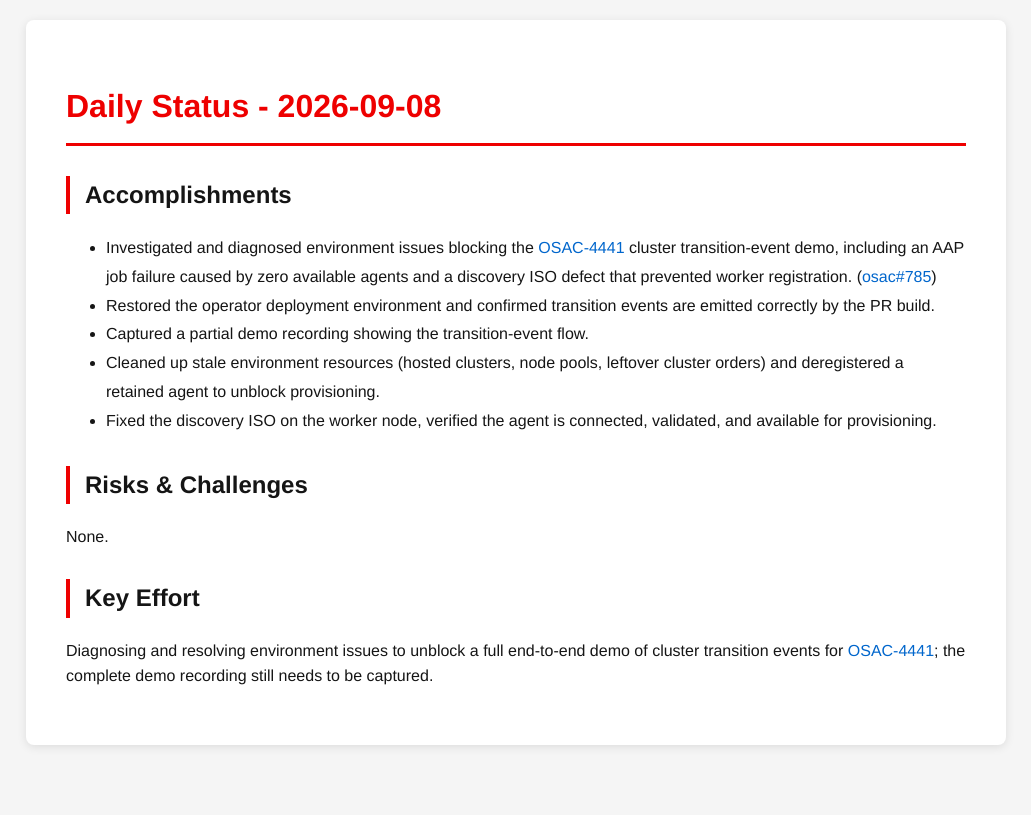
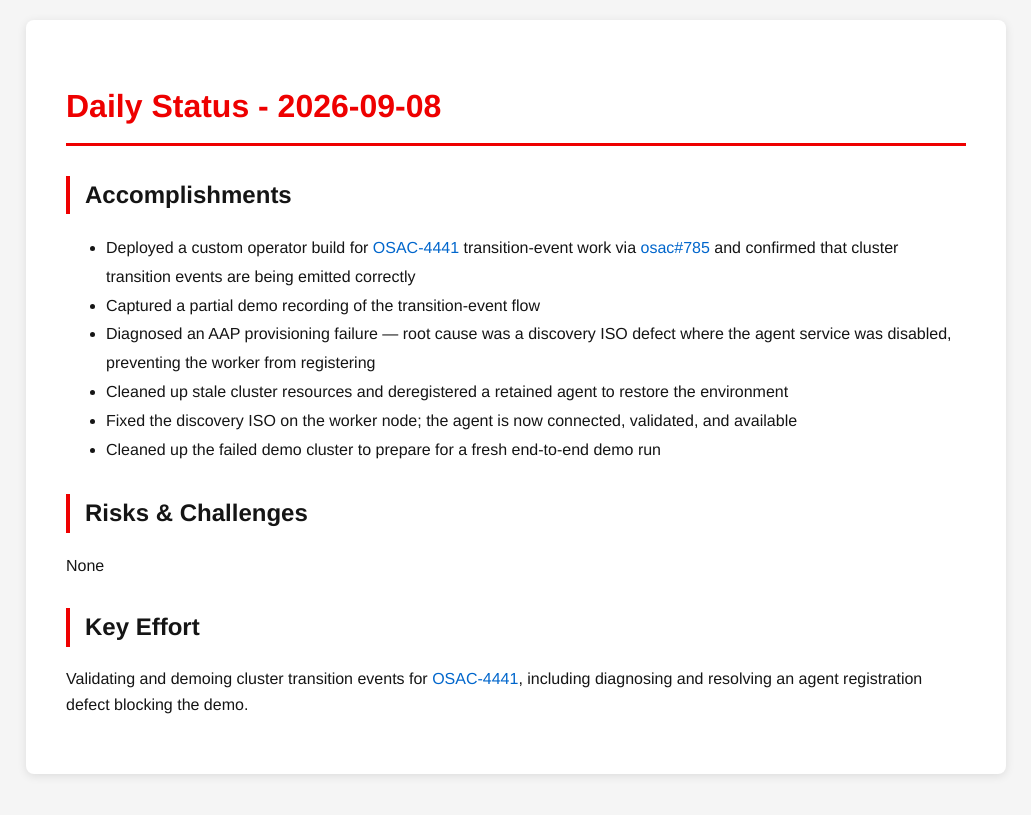
Before and after one commit to tzvatot/daily-status, a Jekyll site: the page built from 2026-09-08.md, in a window 1280 px wide. Shown: the top 815 px of the page, without its empty margins (124-1155 px from the left). Built offline with Jekyll 4.4.1, drawn with Linux system fonts in a browser that asks for light colours.

Commit message:
Daily status update - 2026-09-08

```diff
--- a/2026-09-08.md
+++ b/2026-09-08.md
@@ -7,14 +7,15 @@ date: 2026-09-08
 # Daily Status - 2026-09-08
 
 ## Accomplishments
-- Investigated and diagnosed environment issues blocking the [OSAC-4441](https://redhat.atlassian.net/browse/OSAC-4441) cluster transition-event demo, including an AAP job failure caused by zero available agents and a discovery ISO defect that prevented worker registration. ([osac#785](https://github.com/osac-project/osac/pull/785))
-- Restored the operator deployment environment and confirmed transition events are emitted correctly by the PR build.
-- Captured a partial demo recording showing the transition-event flow.
-- Cleaned up stale environment resources (hosted clusters, node pools, leftover cluster orders) and deregistered a retained agent to unblock provisioning.
-- Fixed the discovery ISO on the worker node, verified the agent is connected, validated, and available for provisioning.
+- Deployed a custom operator build for [OSAC-4441](https://redhat.atlassian.net/browse/OSAC-4441) transition-event work via [osac#785](https://github.com/osac-project/osac/pull/785) and confirmed that cluster transition events are being emitted correctly
+- Captured a partial demo recording of the transition-event flow
+- Diagnosed an AAP provisioning failure — root cause was a discovery ISO defect where the agent service was disabled, preventing the worker from registering
+- Cleaned up stale cluster resources and deregistered a retained agent to restore the environment
+- Fixed the discovery ISO on the worker node; the agent is now connected, validated, and available
+- Cleaned up the failed demo cluster to prepare for a fresh end-to-end demo run
 
 ## Risks & Challenges
-None.
+None
 
 ## Key Effort
-Diagnosing and resolving environment issues to unblock a full end-to-end demo of cluster transition events for [OSAC-4441](https://redhat.atlassian.net/browse/OSAC-4441); the complete demo recording still needs to be captured.
+Validating and demoing cluster transition events for [OSAC-4441](https://redhat.atlassian.net/browse/OSAC-4441), including diagnosing and resolving an agent registration defect blocking the demo.
```
